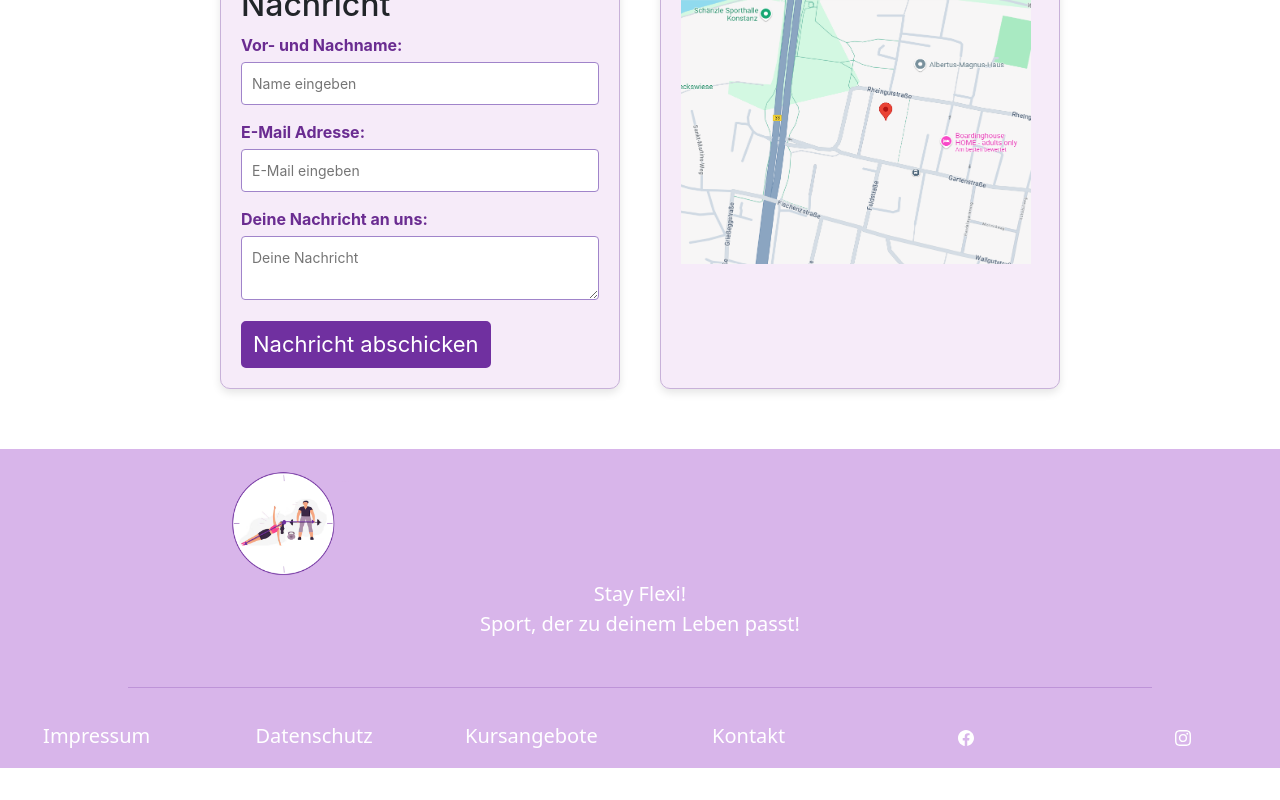
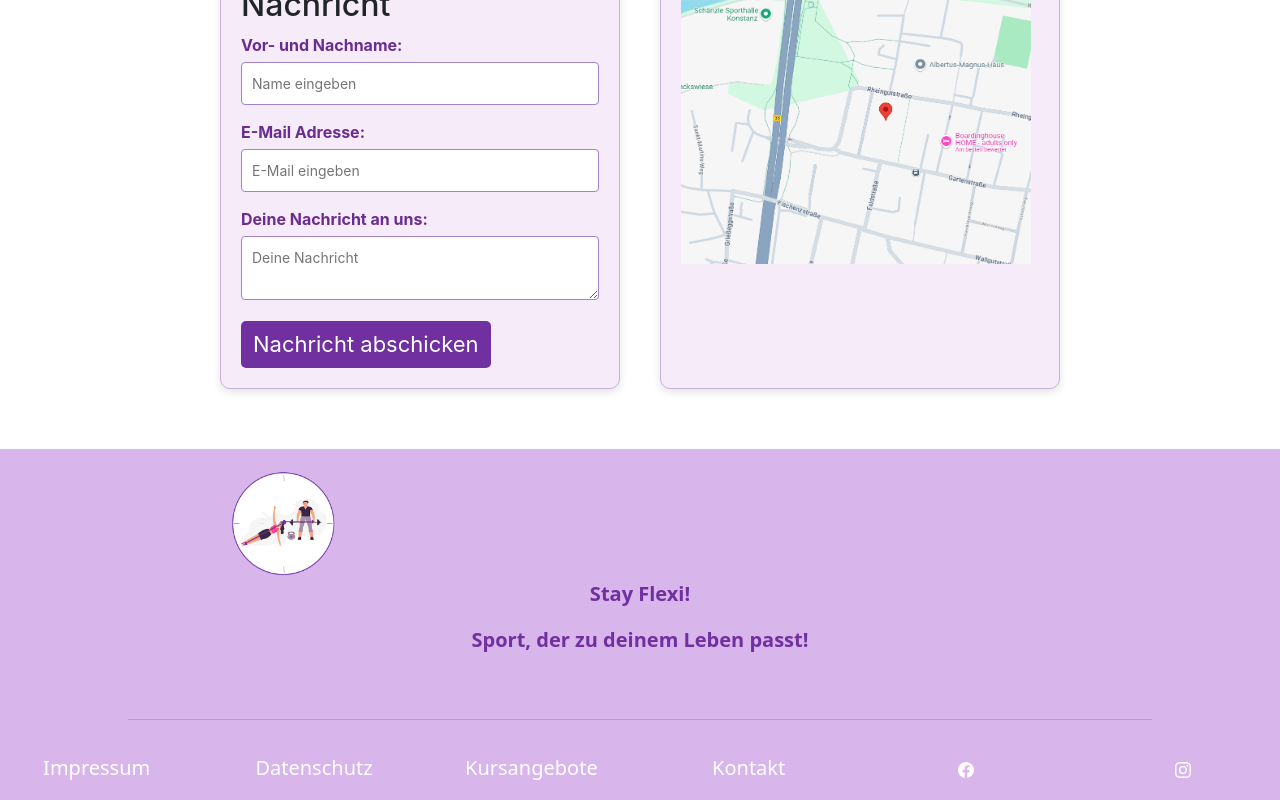
Before and after one commit to ju121mar/Flexifit_v2, a Vue app in the folder frontend/: page /kontakt in a window 1280 px wide. Shown: the part 377-1177 px from the top of the page. Before the commit the page ends 1145 px from the top, so only its background shows below. Built offline with nearby package versions, Linux system fonts and the light colour scheme; some icons are missing.

Commit message:
Performance Tuning

```diff
--- a/frontend/src/components/Footer.vue
+++ b/frontend/src/components/Footer.vue
@@ -11,8 +11,8 @@
             <img src="../assets/pictures/logo.png" alt="FlexiFitLogo" class="logo" />
           </div>
           <div class="text-content">
-            <p>Stay Flexi!</p>
-            <p>Sport, der zu deinem Leben passt!</p>
+            <p><strong>Stay Flexi!</strong></p>
+            <p><strong>Sport, der zu deinem Leben passt!</strong></p>
           </div>
         </div>
       </div>
@@ -56,7 +56,6 @@
   padding: 20px 0;
 }
 
-.footer p,
 .footer h6 {
   margin: 0;
   color: white;
@@ -86,6 +85,7 @@
 
 .text-content{
   font-size: 20px;
+  color: #7030a0;
 }
 
 @media (max-width: 768px) {
@@ -102,6 +102,7 @@
 
   .text-content {
     font-size: 16px;
+    color: #7030a0;
   }
 }
 
--- a/frontend/src/components/InfosStartseite.vue
+++ b/frontend/src/components/InfosStartseite.vue
@@ -28,6 +28,13 @@ function handleReject() {
 }
 </script>
 <template>
+  <!--groesseres Bild vorab laden-->
+  <head>
+  <link rel="preload" href="../assets/pictures/trainer.jpg" as="image" />
+  <link rel="preload" href="../assets/pictures/Fitness.png" as="image" />
+<link rel="preload" href="../assets/pictures/Lifestyle.png" as="image" />
+
+</head>
   <!-- Öffnungszeiten -->
   <div class="hours-section">
     <div class="hours-row">
```
